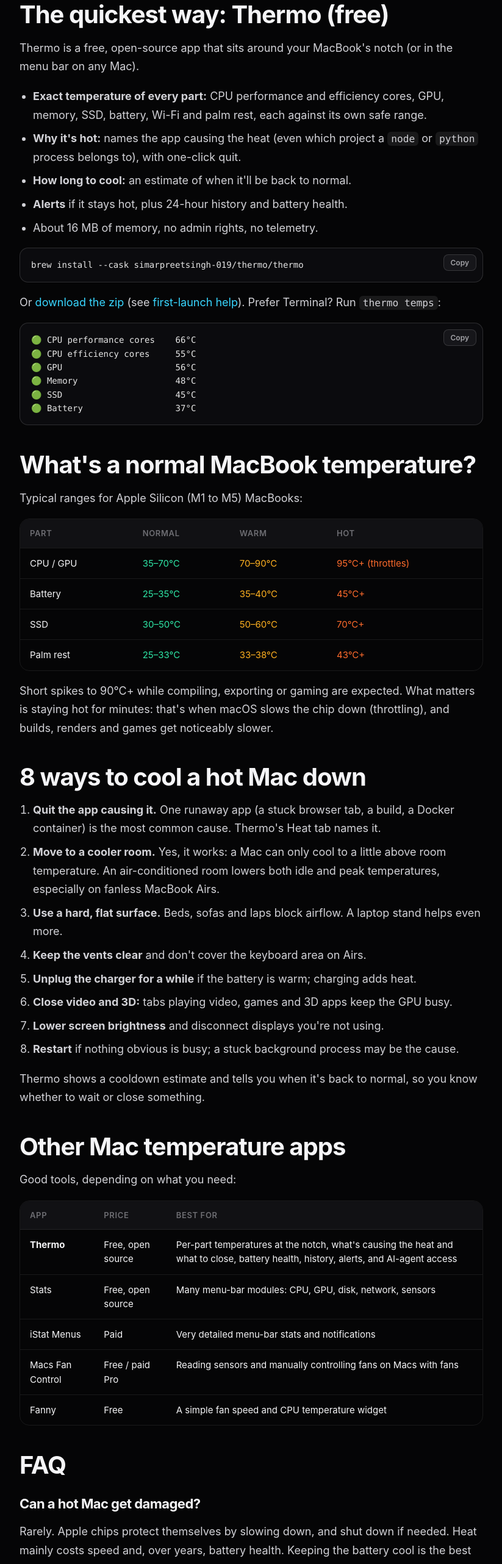
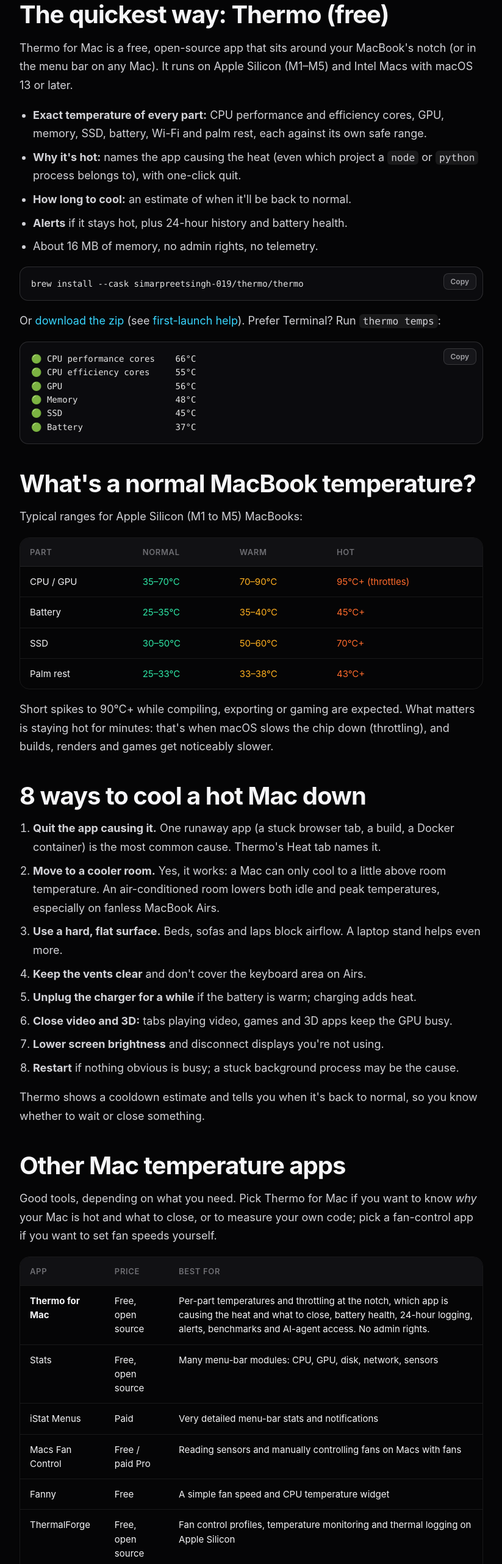
Before and after one commit to simarpreetsingh-019/Thermo, a plain HTML site: page docs/mac-temperature.html in a window 1280 px wide. Shown: the part 934-3498 px from the top of the page at 61% size, without its empty margins (228-1051 px from the left). Drawn offline with Linux system fonts and the light colour scheme.

Commit message:
Name it Thermo for Mac in titles and README; plain first line; throttling, logging, chip support; competitor comparison in the guide
Co-Authored-By: Claude Opus 5.5 <noreply@anthropic.com>

```diff
--- a/docs/mac-temperature.html
+++ b/docs/mac-temperature.html
@@ -3,7 +3,7 @@
 <head>
 <meta charset="utf-8">
 <meta name="viewport" content="width=device-width, initial-scale=1">
-<title>How to check your MacBook's temperature (and cool it down) | Thermo</title>
+<title>How to check your MacBook's temperature (and cool it down) | Thermo for Mac</title>
 <meta name="description" content="macOS doesn't show your Mac's temperature. Here's how to see the exact CPU, GPU, battery and SSD temperature on a MacBook, what's normal on Apple Silicon, the best free apps to monitor it, and 8 ways to cool a hot Mac down.">
 <meta name="keywords" content="check macbook temperature, mac cpu temperature, macbook running hot, how hot is my mac, mac temperature monitor free, apple silicon temperature normal, cool down macbook, mac gpu temperature, macbook overheating">
 <meta name="author" content="Simarpreet Singh">
@@ -33,7 +33,7 @@
   {"@type":"Question","name":"What is a normal MacBook temperature?","acceptedAnswer":{"@type":"Answer","text":"On Apple Silicon Macs, CPU temperatures of about 35–60°C at light use and 70–95°C under heavy load are normal. Apple chips slow themselves down (throttle) above roughly 95–105°C to stay safe. The battery should stay below about 40–45°C, and the palm rest below about 40°C."}},
   {"@type":"Question","name":"How do I cool down a hot MacBook?","acceptedAnswer":{"@type":"Answer","text":"Find and quit the app using the most CPU or GPU, put the Mac on a hard flat surface, keep vents clear, move to a cooler room (lower room temperature helps directly), unplug the charger for a while if the battery is warm, close browser tabs playing video, and lower screen brightness. Thermo shows which app is causing the heat and how long cooling will take."}},
   {"@type":"Question","name":"Does moving to an air-conditioned room cool a Mac faster?","acceptedAnswer":{"@type":"Answer","text":"Yes. A Mac can only cool down to a bit above the room temperature, so a cooler room lowers both the idle temperature and how hot it gets under load. It helps most for fanless MacBook Airs. Stopping the busy app helps even more."}},
-  {"@type":"Question","name":"Is there a free app to monitor Mac temperature?","acceptedAnswer":{"@type":"Answer","text":"Yes. Thermo and Stats are free and open source. Thermo shows per-part temperatures around the MacBook notch, explains what is heating the Mac and what to close, tracks battery health and 24-hour history, and needs no admin rights."}}
+  {"@type":"Question","name":"Is there a free app to monitor Mac temperature?","acceptedAnswer":{"@type":"Answer","text":"Yes. Thermo for Mac, Stats, ThermalForge, Hot and ThermalAtlas are free and open source. Thermo for Mac shows per-part temperatures and throttling around the MacBook notch, explains what is heating the Mac and what to close, tracks battery health and 24-hour history, and needs no admin rights."}}
  ]}]
 </script>
 <link rel="stylesheet" href="style.css">
@@ -76,7 +76,7 @@
     <p>Activity Monitor shows CPU and memory use, but not degrees. macOS only tells apps a vague "thermal state" (nominal, fair, serious, critical). The real numbers come from dozens of hardware sensors inside your Mac, which a monitoring app can read without admin rights.</p>
 
     <h2>The quickest way: Thermo (free)</h2>
-    <p>Thermo is a free, open-source app that sits around your MacBook's notch (or in the menu bar on any Mac).</p>
+    <p>Thermo for Mac is a free, open-source app that sits around your MacBook's notch (or in the menu bar on any Mac). It runs on Apple Silicon (M1–M5) and Intel Macs with macOS 13 or later.</p>
     <ul>
       <li><b>Exact temperature of every part:</b> CPU performance and efficiency cores, GPU, memory, SSD, battery, Wi-Fi and palm rest, each against its own safe range.</li>
       <li><b>Why it's hot:</b> names the app causing the heat (even which project a <code>node</code> or <code>python</code> process belongs to), with one-click quit.</li>
@@ -118,14 +118,17 @@
     <p>Thermo shows a cooldown estimate and tells you when it's back to normal, so you know whether to wait or close something.</p>
 
     <h2>Other Mac temperature apps</h2>
-    <p>Good tools, depending on what you need:</p>
+    <p>Good tools, depending on what you need. Pick Thermo for Mac if you want to know <i>why</i> your Mac is hot and what to close, or to measure your own code; pick a fan-control app if you want to set fan speeds yourself.</p>
     <div class="tbl"><table>
       <tr><th>App</th><th>Price</th><th>Best for</th></tr>
-      <tr><td><b>Thermo</b></td><td>Free, open source</td><td>Per-part temperatures at the notch, what's causing the heat and what to close, battery health, history, alerts, and AI-agent access</td></tr>
+      <tr><td><b>Thermo for Mac</b></td><td>Free, open source</td><td>Per-part temperatures and throttling at the notch, which app is causing the heat and what to close, battery health, 24-hour logging, alerts, benchmarks and AI-agent access. No admin rights.</td></tr>
       <tr><td>Stats</td><td>Free, open source</td><td>Many menu-bar modules: CPU, GPU, disk, network, sensors</td></tr>
       <tr><td>iStat Menus</td><td>Paid</td><td>Very detailed menu-bar stats and notifications</td></tr>
       <tr><td>Macs Fan Control</td><td>Free / paid Pro</td><td>Reading sensors and manually controlling fans on Macs with fans</td></tr>
       <tr><td>Fanny</td><td>Free</td><td>A simple fan speed and CPU temperature widget</td></tr>
+      <tr><td>ThermalForge</td><td>Free, open source</td><td>Fan control profiles, temperature monitoring and thermal logging on Apple Silicon</td></tr>
+      <tr><td>Hot</td><td>Free, open source</td><td>A minimal menu-bar CPU temperature and throttling indicator</td></tr>
+      <tr><td>ThermalAtlas</td><td>Free, open source</td><td>Monitoring CPU, GPU and SSD temperatures on Apple Silicon</td></tr>
     </table></div>
 
     <h2>FAQ</h2>
```
Also changed, not shown: docs/agents.html (+1 -1 lines), docs/index.html (+7 -7 lines), docs/llms.txt, 1 other file.
